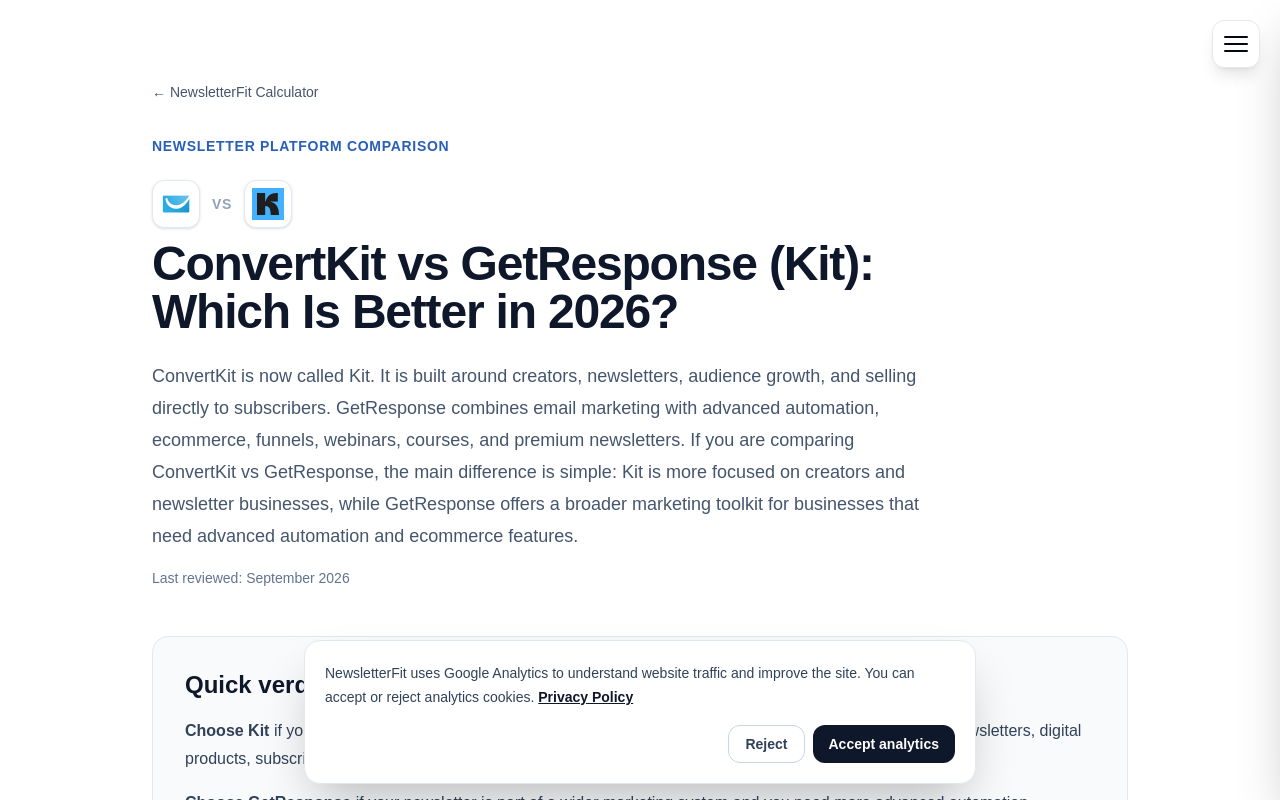
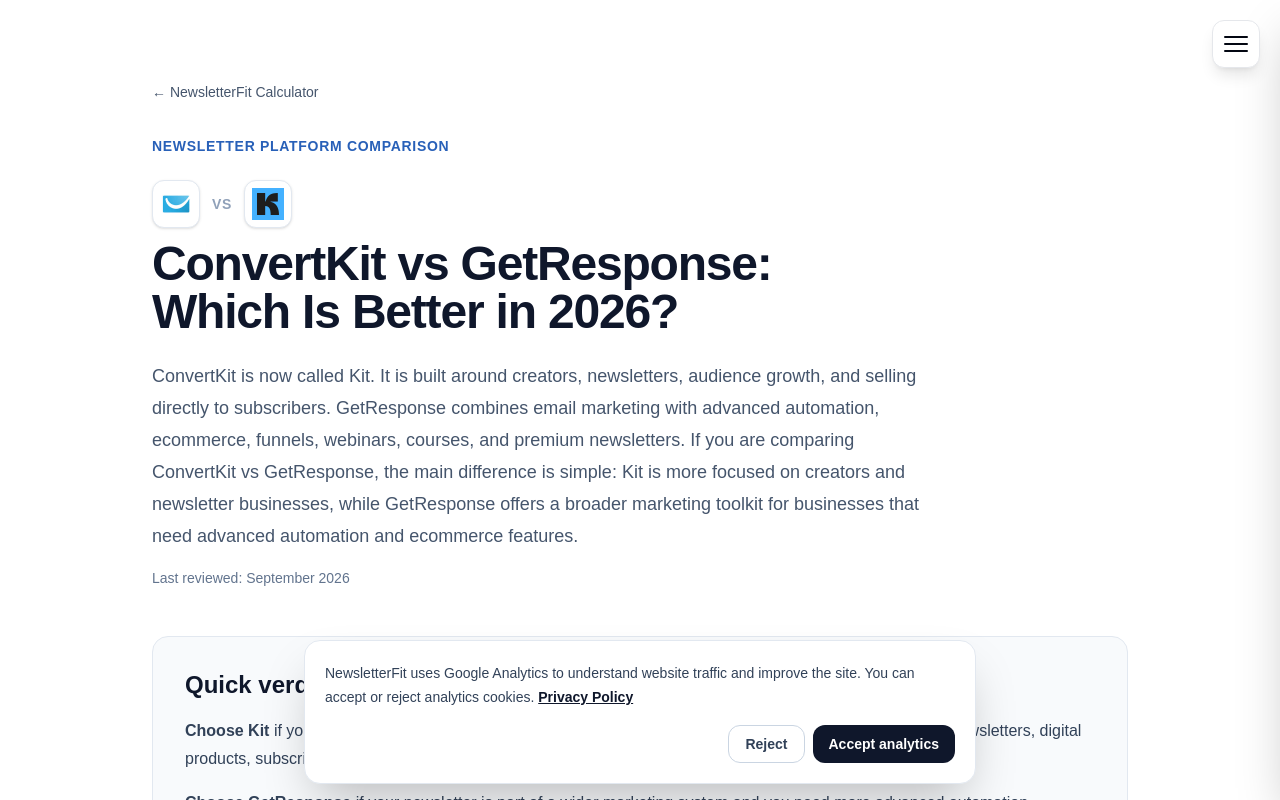
Before and after one commit to juangomez250505/newsletterfit, a Next.js app: page /getresponse-vs-kit in a window 1280 px wide. Shown: the top 800 px of the page. Built offline with nearby package versions, Linux system fonts and the light colour scheme.

Commit message:
Fix comparison heading and audit platform naming

```diff
--- a/app/getresponse-vs-kit/page.tsx
+++ b/app/getresponse-vs-kit/page.tsx
@@ -49,7 +49,7 @@
         </div>
 
         <h1 className="mt-3 text-4xl font-bold tracking-tight sm:text-5xl">
-            ConvertKit vs GetResponse (Kit): Which Is Better in 2026?
+            ConvertKit vs GetResponse: Which Is Better in 2026?
           </h1>
 
           <p className="mt-6 text-lg leading-8 text-slate-600">
```
